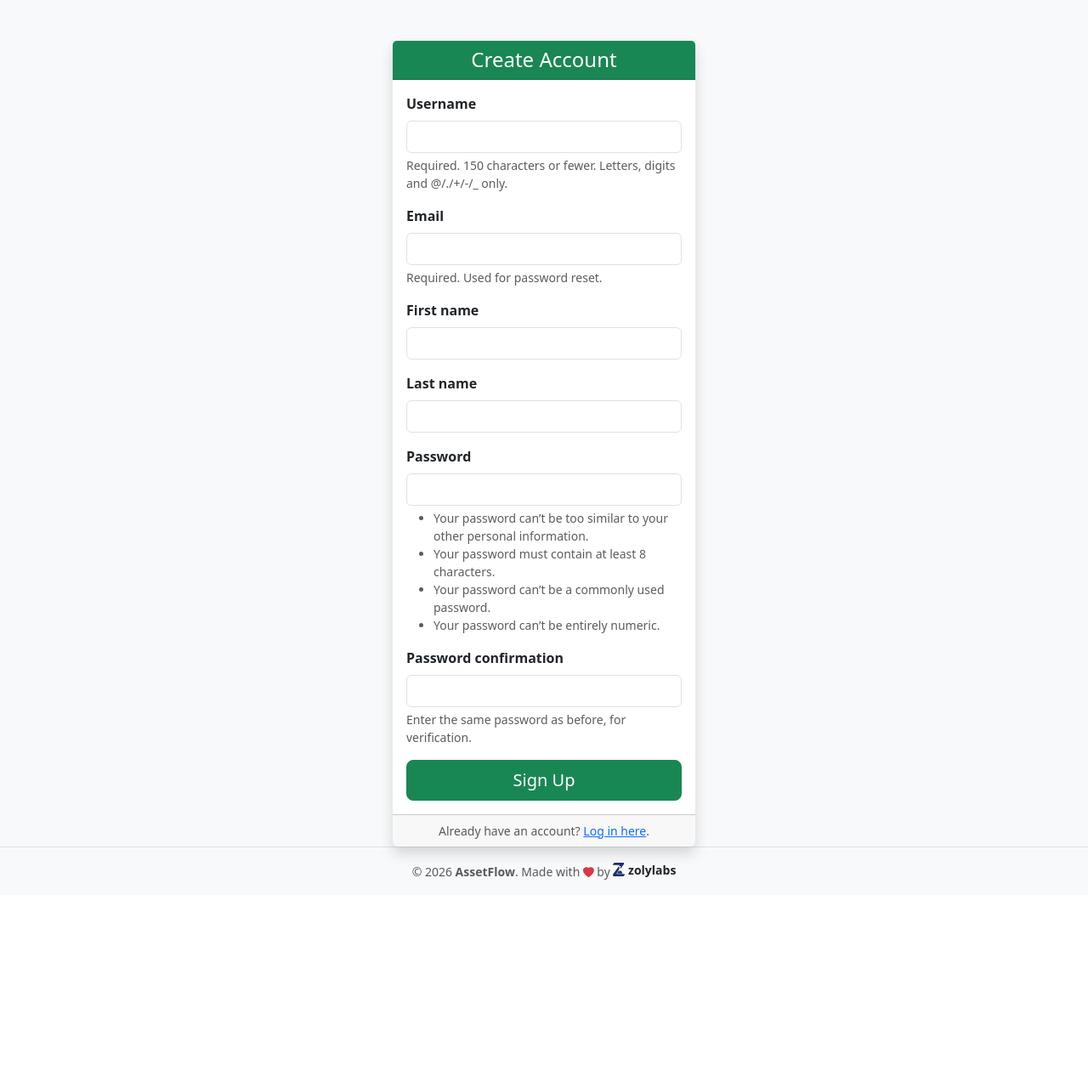
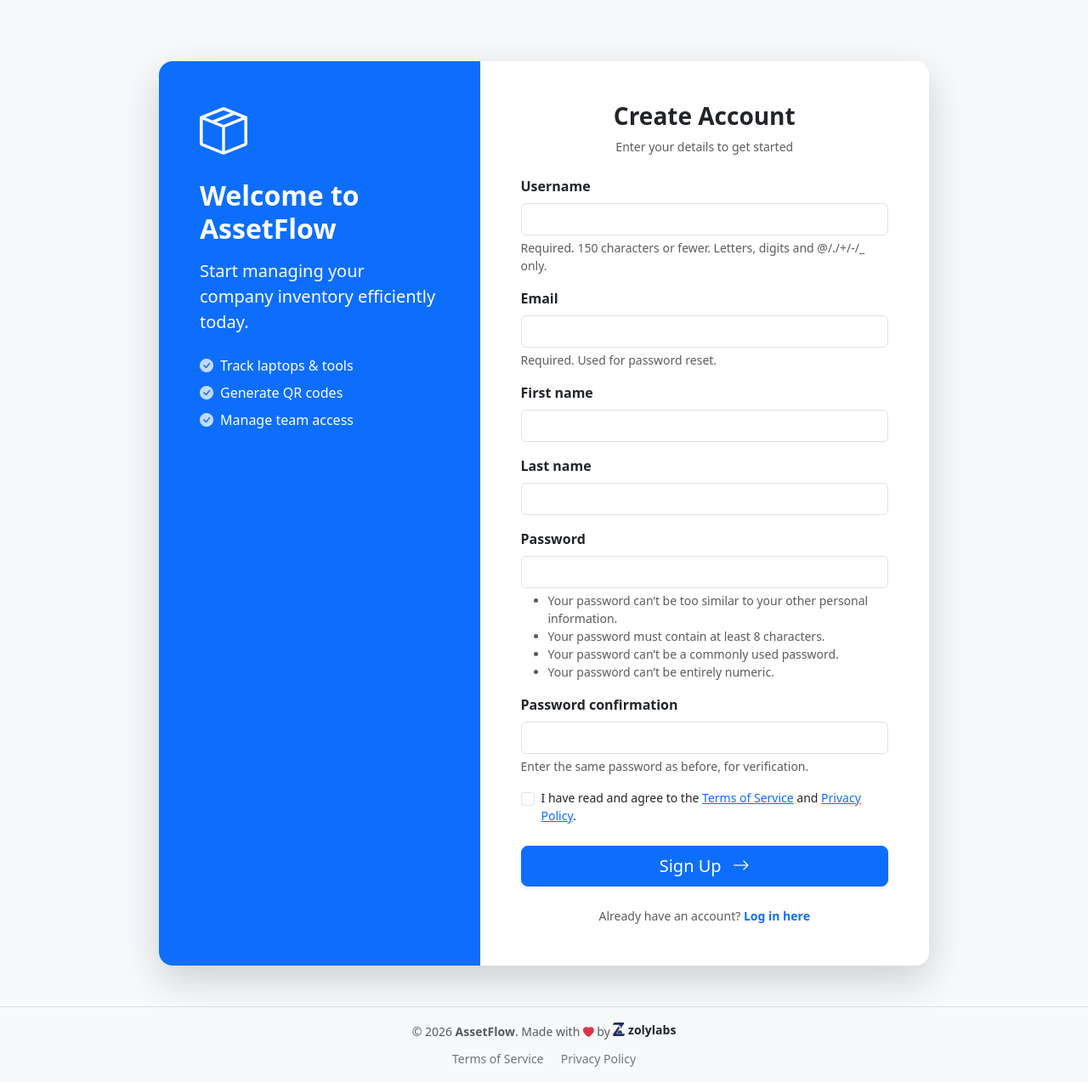
Before and after one commit to zoly75/asset_flow, a Django app: page /signup/ in a window 1280 px wide. Shown: the part 56-1329 px from the top of the page at 85% size. Before the commit the page ends 1091 px from the top, so only its background shows below. Run offline with Django 5.2, Linux system fonts and the light colour scheme.

Commit message:
add privacy policy and terms of service

```diff
--- a/assets/forms.py
+++ b/assets/forms.py
@@ -1,6 +1,7 @@
 from django import forms
 from django.contrib.auth.forms import UserCreationForm
 from django.contrib.auth.models import User
+from django.utils.safestring import mark_safe
 from .models import Asset, UserProfile, Employee
 
 class BaseAssetForm(forms.ModelForm):
@@ -104,7 +105,19 @@ class SignUpForm(UserCreationForm):
     Custom registration form that includes EMAIL.
     """
     email = forms.EmailField(required=True, help_text="Required. Used for password reset.")
+    first_name = forms.CharField(max_length=30, required=False)
+    last_name = forms.CharField(max_length=30, required=False)
 
+    # Checkbox that MUST be checked to proceed.
+    # We use mark_safe to allow HTML links inside the label.
+    terms_confirmed = forms.BooleanField(
+        required=True,
+        label=mark_safe(
+            'I have read and agree to the '
+            '<a href="/terms/" target="_blank">Terms of Service</a> and '
+            '<a href="/privacy/" target="_blank">Privacy Policy</a>.'
+        )
+    )
     class Meta:
         model = User
         # Itt határozzuk meg, mi jelenjen meg.
--- a/assets/templates/assets/base.html
+++ b/assets/templates/assets/base.html
@@ -98,6 +98,10 @@
                     zolylabs
                 </a>
             </span>
+            <div class="mt-2">
+                <a href="{% url 'terms' %}" class="text-decoration-none text-secondary small me-3">Terms of Service</a>
+                <a href="{% url 'privacy' %}" class="text-decoration-none text-secondary small">Privacy Policy</a>
+            </div>
         </div>
     </footer>
 
--- a/assets/templates/includes/form_loop.html
+++ b/assets/templates/includes/form_loop.html
@@ -2,9 +2,12 @@
 
 {% for field in form %}
     <div class="mb-3">
-        <label class="form-label fw-bold" for="{{ field.id_for_label }}">
-            {{ field.label }}
-        </label>
+
+        {% if field.field.widget.input_type != "checkbox" %}
+            <label class="form-label fw-bold" for="{{ field.id_for_label }}">
+                {{ field.label }}
+            </label>
+        {% endif %}
 
         {% if field.field.widget.input_type == "select" %}
             <select name="{{ field.name }}" class="form-select" id="{{ field.id_for_label }}">
@@ -16,6 +19,14 @@
         {% elif field.field.widget.input_type == "checkbox" %}
             <div class="form-check">
                 <input type="checkbox" name="{{ field.name }}" class="form-check-input" id="{{ field.id_for_label }}" {% if field.value %}checked{% endif %}>
+
+                <label class="form-check-label small" for="{{ field.id_for_label }}">
+                    {{ field.label }}
+                </label>
+
+                {% if field.help_text %}
+                    <div class="form-text text-muted">{{ field.help_text }}</div>
+                {% endif %}
             </div>
 
         {% elif field.field.widget.input_type == "textarea" %}
@@ -35,7 +46,8 @@
                 {{ field.errors.0 }}
             </div>
         {% endif %}
-        {% if field.help_text %}
+
+        {% if field.help_text and field.field.widget.input_type != "checkbox" %}
             <div class="form-text text-muted">{{ field.help_text }}</div>
         {% endif %}
     </div>
--- a/assets/templates/registration/signup.html
+++ b/assets/templates/registration/signup.html
@@ -1,23 +1,52 @@
 {% extends 'assets/base.html' %}
 
 {% block content %}
-<div class="row justify-content-center mt-5">
-    <div class="col-md-4">
-        <div class="card shadow">
-            <div class="card-header bg-success text-white text-center">
-                <h4 class="mb-0">Create Account</h4>
-            </div>
-            <div class="card-body">
-                <form method="post">
-                    {% include 'includes/form_loop.html' %}
+<div class="container py-5">
+    <div class="row justify-content-center align-items-center">
+        <div class="col-xl-10 col-lg-12">
+            <div class="card border-0 shadow-lg overflow-hidden" style="border-radius: 1rem;">
+                <div class="row g-0">
 
-                    <div class="d-grid gap-2">
-                        <button type="submit" class="btn btn-success btn-lg">Sign Up</button>
+                    <div class="col-md-5 d-none d-md-block bg-primary text-white p-5 d-flex flex-column justify-content-center">
+                        <div class="mb-4">
+                            <i class="bi bi-box-seam display-4"></i>
+                        </div>
+                        <h2 class="fw-bold mb-3">Welcome to AssetFlow</h2>
+                        <p class="lead mb-4">
+                            Start managing your company inventory efficiently today.
+                        </p>
+                        <ul class="list-unstyled">
+                            <li class="mb-2"><i class="bi bi-check-circle-fill me-2 opacity-75"></i>Track laptops & tools</li>
+                            <li class="mb-2"><i class="bi bi-check-circle-fill me-2 opacity-75"></i>Generate QR codes</li>
+                            <li class="mb-2"><i class="bi bi-check-circle-fill me-2 opacity-75"></i>Manage team access</li>
+                        </ul>
                     </div>
-                </form>
-            </div>
-            <div class="card-footer text-center text-muted small">
-                Already have an account? <a href="{% url 'login' %}">Log in here</a>.
+
+                    <div class="col-md-7 p-5 bg-white">
+                        <div class="text-center mb-4">
+                            <h3 class="fw-bold text-dark">Create Account</h3>
+                            <p class="text-muted small">Enter your details to get started</p>
+                        </div>
+
+                        <form method="post">
+                            {% include 'includes/form_loop.html' %}
+
+                            <div class="d-grid gap-2 mt-4">
+                                <button type="submit" class="btn btn-primary btn-lg shadow-sm">
+                                    Sign Up <i class="bi bi-arrow-right ms-2"></i>
+                                </button>
+                            </div>
+                        </form>
+
+                        <div class="text-center mt-4">
+                            <p class="small text-muted mb-0">
+                                Already have an account?
+                                <a href="{% url 'login' %}" class="fw-bold text-primary text-decoration-none">Log in here</a>
+                            </p>
+                        </div>
+                    </div>
+
+                </div>
             </div>
         </div>
     </div>
--- a/assets/urls.py
+++ b/assets/urls.py
@@ -30,4 +30,6 @@ urlpatterns = [
     path('team/add/', views.add_team_member, name='add_team_member'),
     path('team/delete/<int:pk>/', views.delete_team_member, name='delete_team_member'),
     path('help/', views.help_page, name='help'),
+    path('terms/', views.terms_of_service, name='terms'),
+    path('privacy/', views.privacy_policy, name='privacy'),
 ]
--- a/assets/views.py
+++ b/assets/views.py
@@ -686,3 +686,9 @@ def help_page(request):
     Renders the Help & Documentation page.
     """
     return render(request, 'assets/help.html')
+
+def terms_of_service(request):
+    return render(request, 'assets/terms.html')
+
+def privacy_policy(request):
+    return render(request, 'assets/privacy.html')
```
Also changed, not shown: assets/templates/assets/privacy.html (added, +47 -0 lines), assets/templates/assets/terms.html (added, +40 -0 lines).
